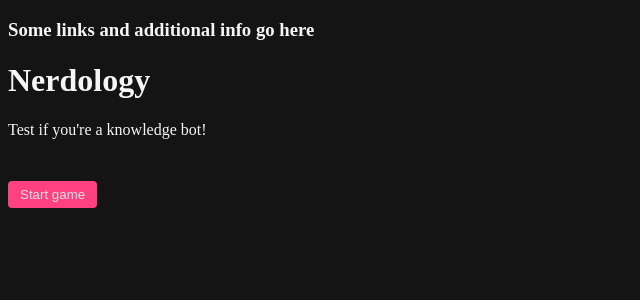
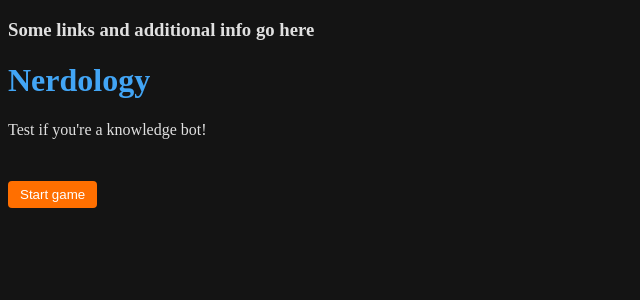
Before and after one commit to AnBC22/nerdology-game, a React (Vite) app in the folder nerdology/: page / in a window 1280 px wide. Shown: the top 300 px of the page, without its empty margins (0-640 px from the left). Built offline with nearby package versions, Linux system fonts and the light colour scheme; no server answers.

Commit message:
Improve order of files and styling of the app

```diff
--- a/nerdology/src/App.jsx
+++ b/nerdology/src/App.jsx
@@ -4,7 +4,7 @@ import { BrowserRouter, Routes, Route } from 'react-router-dom'
 import './App.css'
 import { nanoid } from 'nanoid'
 
-import StartPage from './pages/StartPage'
+import StartPage from './pages/StartPage/StartPage'
 import Quiz from './pages/Quiz'
 import WaitingTime from './pages/WaitingTime'
 
--- /dev/null
+++ b/nerdology/src/components/AnswerButton/AnswerButton.css
@@ -0,0 +1,9 @@
+.answer-buttons-container {
+    display: flex;
+    gap: 10px;
+  }
+
+  .answer-button {
+    background-color: #0D47A1;
+    color: whitesmoke;
+  }
--- a/nerdology/src/components/AnswerButton/AnswerButton.jsx
+++ b/nerdology/src/components/AnswerButton/AnswerButton.jsx
@@ -1,8 +1,9 @@
 import React from 'react'
+import './AnswerButton.css'
 
-export default function AnswerButton({ clicked, children, on }) {
+export default function AnswerButton({ clicked, children, on, buttonState }) {
     const styles = {
-        backgroundColor: on ? '#009900' : ''
+        backgroundColor: on ? '#1E88E5' : ''
     }
 
     return (
@@ -10,6 +11,7 @@ export default function AnswerButton({ clicked, children, on }) {
             onClick={clicked}
             className="answer-button"
             style={styles}
+            disabled={buttonState}
         >
             {children}
         </button>
--- a/nerdology/src/components/Button/Button.css
+++ b/nerdology/src/components/Button/Button.css
@@ -1,10 +1,16 @@
+button {
+    border: none;
+    color: #E0E0E0;
+    border-radius: 4px;
+  }
+
 .action-button {
-    background-color: #FF4081;
+    background-color: #FF6F00;
+    color: #FFFFFF;
     margin-top: 2em;
 }
 
 .action-button:disabled {
-    background-color: #FF4081;
     opacity: 0.6; /* You can adjust the opacity to your preference */
     cursor: not-allowed;
   }
--- a/nerdology/src/index.css
+++ b/nerdology/src/index.css
@@ -52,28 +52,5 @@ article ul {
 
   body {
     background-color: #141414;
-    color: whitesmoke;
+    color: #E0E0E0;
   }
-
-  .correct-answer {
-    color: green;
-  }
-
-  button {
-    border: none;
-    color: #E0E0E0;
-    border-radius: 4px;
-  }
-
-  .answer-buttons-container {
-    display: flex;
-    gap: 10px;
-  }
-
-  .answer-button {
-    background-color: purple;
-  }
-
-  .correct-answer {
-    color: yellow;
-  }
--- /dev/null
+++ b/nerdology/src/pages/GameOver/GameOver.css
@@ -0,0 +1,4 @@
+.main-title {
+    color: #FF6F00;
+    text-align: center;
+}
--- a/nerdology/src/pages/GameOver.jsx
+++ b/nerdology/src/pages/GameOver/GameOver.jsx
@@ -1,11 +1,11 @@
 import React from 'react'
-// import './App.css'
+import './GameOver.css'
 
 export default function GameOver() {
 
   return (
     <>
-      <h2>Game Over!</h2>
+      <h2 className='main-title'>Game Over!</h2>
     </>
   )
 }
--- a/nerdology/src/pages/Quiz.jsx
+++ b/nerdology/src/pages/Quiz.jsx
@@ -2,11 +2,13 @@ import React from 'react'
 import Button from '../components/Button/Button'
 import { Link } from "react-router-dom"
 import AnswerButton from '../components/AnswerButton/AnswerButton'
+import GameOver from '../pages/GameOver/GameOver'
 
 export default function Quiz({ shuffledAnswers, handleNewDataRequest }) {
 
     const [ checkAnswers, setCheckAnswers ] = React.useState(false)
     const [ updatedTriviaData, setUpdatedTriviaData ] = React.useState(shuffledAnswers)
+    const [ isGameOver, setIsGameOver ] = React.useState(false)
 
     const [ numberAnswers, setNumberAnswers ] = React.useState(0)
 
@@ -24,6 +26,7 @@ export default function Quiz({ shuffledAnswers, handleNewDataRequest }) {
                     key={index}
                     clicked={() => handleClickedAnswer(isCorrect, currentQuestion, id)}
                     on={on}
+                    buttonState={isGameOver ? true : false}
                 >
                     {answerObj.answer}
                 </AnswerButton>
@@ -126,6 +129,8 @@ export default function Quiz({ shuffledAnswers, handleNewDataRequest }) {
             if (prevSeconds === 0) {
             // If seconds reach 0, decrease minutes and reset seconds
             if (minutes === 0) {
+                console.log(`0 has been reached!`)
+                setIsGameOver(false) // CHANGE THIS TO TRUE WHEN NECESSARY
                 clearInterval(timer); // Stop the timer when it reaches 0:00
                 return 0;
             }
@@ -134,7 +139,7 @@ export default function Quiz({ shuffledAnswers, handleNewDataRequest }) {
             }
             return prevSeconds - 1;
         });
-        }, 50);
+        }, 30);
         // Cleanup function to clear interval when component unmounts
         return () => clearInterval(timer);
     }, [minutes]); // Re-run effect only when minutes change
@@ -144,6 +149,7 @@ export default function Quiz({ shuffledAnswers, handleNewDataRequest }) {
         <>
             <h2>This is the Quiz</h2>
             <h1>{`${minutes}:${seconds < 10 ? '0' : ''}${seconds}`}</h1>
+            {isGameOver ? <GameOver/> : ''}
             {triviaDataHtml}
             {
                 checkAnswers ?
--- /dev/null
+++ b/nerdology/src/pages/StartPage/StartPage.css
@@ -0,0 +1,3 @@
+.title {
+    color: #42A5F5;
+}
--- a/nerdology/src/pages/StartPage.jsx
+++ b/nerdology/src/pages/StartPage/StartPage.jsx
@@ -1,12 +1,13 @@
 import React from 'react'
 import { Link } from "react-router-dom"
-import Button from '../components/Button/Button'
+import Button from '../../components/Button/Button'
+import './StartPage.css'
 
 export default function StartPage({handleStartGame}) {
 
   return (
     <>
-      <h1>Nerdology</h1>
+      <h1 className='title'>Nerdology</h1>
       <p>Test if you're a knowledge bot!</p>
       <Link to='/quiz'>
         <Button
```
